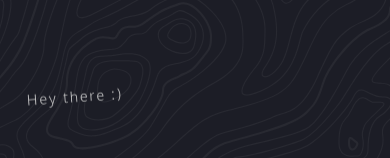
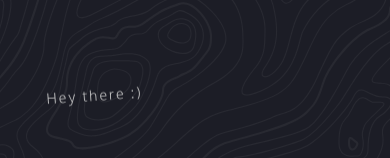
Before and after one commit to bmilcs/bmilcs.github.io, a React (Vite) app: page / in a window 390 px wide. Shown: the part 216-374 px from the top of the page. Built offline with nearby package versions, Linux system fonts and the light colour scheme.

Commit message:
Fix hero spacing on small screens

```diff
--- a/src/components/hero/Hero.scss
+++ b/src/components/hero/Hero.scss
@@ -2,9 +2,9 @@
   --spacer: 1.5vh;
   --timer: 1s;
 
-  @media (width < 750px) {
-    --spacer: 1.5vh;
-  }
+  // @media (width < 750px) {
+  //   --spacer: 2vh;
+  // }
 
   position: relative;
 
@@ -19,6 +19,7 @@
 
     animation: fadeInFromLeft var(--timer) cubic-bezier(0, 1.32, 1, 1) 1 normal forwards;
 
+    // Hey there :)
     h4 {
       font-family: var(--ff-main);
       font-weight: var(--fw-thin);
@@ -27,6 +28,10 @@
       letter-spacing: 2px;
 
       transform: rotate(-4deg) translateX(-5vw);
+
+      @media (width < 400px) {
+        transform: rotate(-4deg) translateX(0);
+      }
 
       margin-bottom: calc(var(--spacer) * 5);
     }
```
